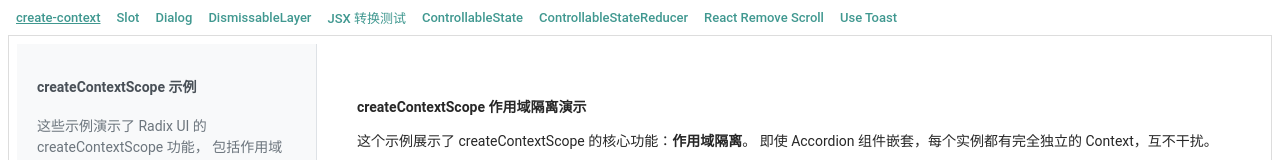
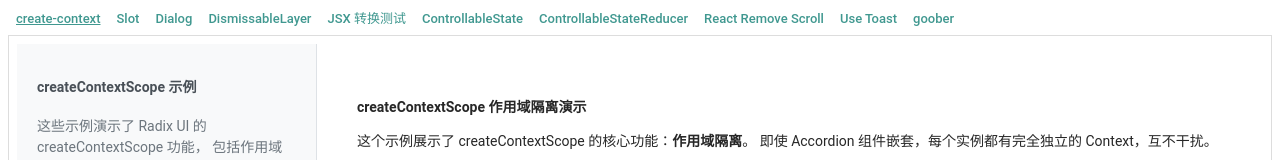
Before and after one commit to ZhiCYue/radix-ui-learn, a React app in the folder packages/radix-primitives-cases/: page /#/examples/createContextCase in a window 1280 px wide. Shown: the top 160 px of the page. Built offline with nearby package versions, Linux system fonts and the light colour scheme.

Commit message:
chore: update

```diff
--- a/package.json
+++ b/package.json
@@ -18,5 +18,8 @@
     "webpack": "^5.99.8",
     "webpack-cli": "^6.0.1",
     "webpack-dev-server": "^5.2.1"
+  },
+  "dependencies": {
+    "react-hot-toast": "^2.6.0"
   }
 }
--- a/packages/radix-primitives-cases/src/App.tsx
+++ b/packages/radix-primitives-cases/src/App.tsx
@@ -14,6 +14,7 @@
 const JsxTestCase = lazy(() => import("./examples/jsx-test/comparison"));
 const ReactRemoveScrollCase = lazy(() => import("./examples/react-remove-scroll"));
 const UseToastCase = lazy(() => import("./examples/use-toast"));
+const GooberCase = lazy(() => import("./examples/goober"));
 
 // 加载中组件
 const LoadingSpinner: React.FC = () => (
@@ -59,6 +60,7 @@
   '/examples/useControllableStateReducerCase': UseControllableStateReducerCase,
   '/examples/reactRemoveScrollCase': ReactRemoveScrollCase,
   '/examples/useToastCase': UseToastCase,
+  '/examples/gooberCase': GooberCase,
 };
 
 const App = () => {
@@ -77,6 +79,7 @@
         <ComponentLink to="/examples/useControllableStateReducerCase">ControllableStateReducer</ComponentLink>
         <ComponentLink to="/examples/reactRemoveScrollCase">React Remove Scroll</ComponentLink>
         <ComponentLink to="/examples/useToastCase">Use Toast</ComponentLink>
+        <ComponentLink to="/examples/gooberCase">goober</ComponentLink>
       </div>
       <div className={'component-examples'}>
         <Suspense fallback={<LoadingSpinner />}>
--- /dev/null
+++ b/packages/radix-primitives-cases/src/examples/goober/index.tsx
@@ -0,0 +1,10 @@
+
+const App = () => {
+  return (
+    <div>
+      goober.
+    </div>
+  );
+};
+
+export default App;
--- a/packages/radix-primitives-cases/src/examples/use-toast/react-hot-toast.tsx
+++ b/packages/radix-primitives-cases/src/examples/use-toast/react-hot-toast.tsx
@@ -1,6 +1,7 @@
 import toast, { Toaster } from './react-hot-toast/src/index';
 
-const notify = () => toast('Here is your toast.');
+// const notify = () => toast('Here is your toast.');
+const notify = () => toast.success('Here is your toast.');
 
 const App = () => {
   return (
--- a/packages/radix-primitives-cases/src/index.css
+++ b/packages/radix-primitives-cases/src/index.css
@@ -33,8 +33,6 @@
 .component-list {
   padding-bottom: 8px;
   font-size: 13px;
-  display: flex;
-  align-items: center;
 }
 
 .component-list .component-link-li {
@@ -43,6 +41,7 @@
   text-decoration: none;
   font-weight: 500;
   cursor: pointer;
+  display: inline-block;
 }
 
 .component-list .component-link-li:hover {
```
